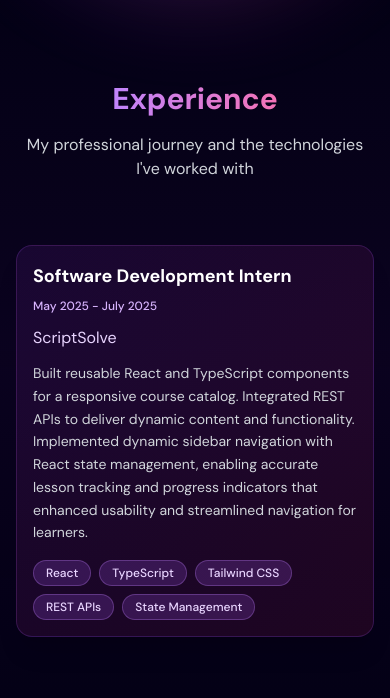
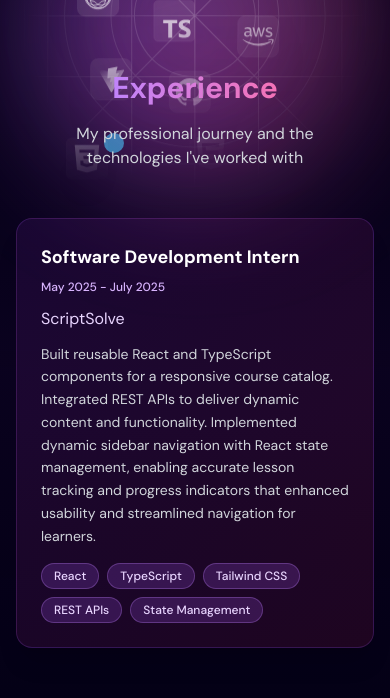
Before and after one commit to tonystalker/ts-portfolio, a Next.js app: page / in a window 390 px wide. Shown: the part 987-1685 px from the top of the page. Built offline with nearby package versions, Linux system fonts and the light colour scheme; a web font is replaced by a local one.

Commit message:
major ui changes

```diff
--- a/components/main/Experience.tsx
+++ b/components/main/Experience.tsx
@@ -23,10 +23,10 @@
 
 const Experience: React.FC = () => {
   return (
-    <div className="relative flex flex-col items-center justify-center min-h-screen w-full py-20" id="experience">
+    <div className="relative flex flex-col items-center justify-center min-h-screen w-full py-12 md:py-20" id="experience">
       <div className="absolute inset-0 bg-gradient-to-b from-transparent via-purple-900/10 to-transparent pointer-events-none" />
 
-      <div className="text-center mb-16 opacity-0 animate-fadeInUp">
+      <div className="text-center mb-12 md:mb-16 opacity-0 animate-fadeInUp px-4">
         <h2 className="text-3xl md:text-4xl lg:text-5xl font-bold text-white mb-4">
           <span className="text-transparent bg-clip-text bg-gradient-to-r from-purple-400 to-pink-400">
             Experience
@@ -39,7 +39,6 @@
 
       <div className="max-w-6xl mx-auto px-4 w-full">
         <div className="relative">
-          {/* Timeline line */}
           <div className="absolute left-1/2 transform -translate-x-1/2 h-full w-0.5 bg-gradient-to-b from-purple-400 to-pink-400 hidden md:block" />
 
           <div className="space-y-12">
@@ -49,12 +48,10 @@
                 className={`relative flex flex-col md:flex-row items-center opacity-0 animate-fadeInUp`}
                 style={{ animationDelay: `${index * 0.2}s` }}
               >
-                {/* Timeline dot */}
                 <div className="absolute left-1/2 transform -translate-x-1/2 w-4 h-4 bg-gradient-to-r from-purple-400 to-pink-400 rounded-full border-2 border-[#030014] hidden md:block z-10" />
 
-                {/* Content card */}
                 <div className="w-full md:w-10/12 lg:w-5/12 md:pr-8">
-                  <div className="bg-gradient-to-br from-purple-900/20 to-pink-900/20 backdrop-blur-sm border border-purple-500/20 rounded-2xl p-4 md:p-6 shadow-xl hover:shadow-purple-500/20 transition-all duration-300 hover:scale-105">
+                  <div className="bg-gradient-to-br from-purple-900/20 to-pink-900/20 backdrop-blur-sm border border-purple-500/20 rounded-2xl p-6 md:p-6 shadow-xl hover:shadow-purple-500/20 transition-all duration-300 hover:scale-105">
                     <div className="flex flex-col md:flex-row md:items-center md:justify-between gap-2 mb-3">
                       <h3 className="text-lg md:text-xl font-bold text-white">{item.title}</h3>
                       <span className="text-xs md:text-sm text-purple-300 font-medium">{item.period}</span>
@@ -77,7 +74,6 @@
                   </div>
                 </div>
 
-                {/* Spacer for alternating layout */}
                 <div className="hidden md:block w-2/12 lg:w-5/12" />
               </div>
             ))}
--- a/components/main/Hero.tsx
+++ b/components/main/Hero.tsx
@@ -8,12 +8,12 @@
         autoPlay
         muted
         loop
-        className="absolute top-0 left-0 h-full w-full z-[1] object-cover brightness-75 saturate-150"
+        className="absolute top-0 left-0 h-full w-full z-[0] object-cover brightness-75 saturate-150"
       >
         <source src="./a1.webm" type="video/webm" />
       </video>
 
-      <div className="relative z-[1] w-full h-full flex items-center justify-center bg-black bg-opacity-40 backdrop-blur-md">
+      <div className="relative z-[2] w-full h-full flex items-start pt-32 md:pt-0 md:items-center justify-center bg-black bg-opacity-40 backdrop-blur-md">
         <HeroContent />
       </div>
     </div>
--- a/components/main/Projects.tsx
+++ b/components/main/Projects.tsx
@@ -48,7 +48,6 @@
       className="relative flex flex-col items-center justify-center min-h-screen py-20 overflow-hidden"
       id="projects"
     >
-      {/* Animated background elements */}
       <div className="absolute inset-0 pointer-events-none">
         <div className="absolute top-20 left-20 w-72 h-72 bg-purple-500 rounded-full mix-blend-multiply filter blur-xl opacity-20 animate-blob"></div>
         <div className="absolute top-40 right-20 w-72 h-72 bg-cyan-500 rounded-full mix-blend-multiply filter blur-xl opacity-20 animate-blob animation-delay-2000"></div>
@@ -88,12 +87,11 @@
       </div>
 
       <div className="relative w-full max-w-7xl mx-auto px-4 md:px-6 z-10">
-        {/* Bento Grid Layout */}
-        <div className="grid grid-cols-1 md:grid-cols-2 lg:grid-cols-3 gap-6 auto-rows-[minmax(400px,auto)]">
+        <div className="flex overflow-x-auto pb-8 gap-6 snap-x snap-mandatory md:grid md:grid-cols-2 lg:grid-cols-3 md:pb-0 auto-rows-[minmax(400px,auto)]">
           {projects.map((project, index) => (
             <div
               key={project.id}
-              className={`${index === 0 || index === 3 ? 'md:col-span-2' : 'md:col-span-1'}`}
+              className={`${index === 0 || index === 3 ? 'md:col-span-2' : 'md:col-span-1'} min-w-[85vw] md:min-w-0 snap-center`}
             >
               <ProjectCard
                 {...project}
@@ -104,7 +102,6 @@
         </div>
       </div>
 
-      {/* Enhanced CTA Section */}
       <motion.div
         initial={{ opacity: 0, y: 30 }}
         whileInView={{ opacity: 1, y: 0 }}
--- a/components/main/Skills.tsx
+++ b/components/main/Skills.tsx
@@ -38,13 +38,11 @@
       id="skills"
       className="relative flex flex-col items-center justify-center py-20 overflow-hidden"
     >
-      {/* Animated background elements */}
       <div className="absolute inset-0 pointer-events-none">
         <div className="absolute top-20 left-20 w-64 h-64 bg-purple-500 rounded-full mix-blend-multiply filter blur-xl opacity-5 animate-blob"></div>
         <div className="absolute top-40 right-20 w-64 h-64 bg-cyan-500 rounded-full mix-blend-multiply filter blur-xl opacity-5 animate-blob animation-delay-2000"></div>
       </div>
 
-      {/* Section Header */}
       <div className="text-center mb-12 opacity-0 animate-fadeInUp relative z-10">
         <div className="inline-flex items-center gap-2 px-4 py-2 bg-purple-500/10 border border-purple-500/30 backdrop-blur-sm rounded-full mb-6">
           <div className="w-2 h-2 bg-gradient-to-r from-purple-400 to-pink-400 rounded-full animate-pulse"></div>
@@ -62,18 +60,16 @@
         </p>
       </div>
 
-      {/* Category Tabs */}
-      <div className="flex justify-center mb-8 opacity-0 animate-fadeInUp relative z-10" style={{ animationDelay: "0.2s" }}>
-        <div className="inline-flex bg-gray-800/50 backdrop-blur-sm border border-gray-700/50 rounded-full p-1">
+      <div className="flex justify-center mb-8 opacity-0 animate-fadeInUp relative z-10 px-4" style={{ animationDelay: "0.2s" }}>
+        <div className="inline-flex bg-gray-800/50 backdrop-blur-sm border border-gray-700/50 rounded-full p-1 flex-wrap gap-1">
           {skillCategories.map((category) => (
             <button
               key={category.id}
               onClick={() => setActiveCategory(category.id)}
-              className={`px-6 py-3 rounded-full font-medium transition-all duration-300 ${
-                activeCategory === category.id
-                  ? `bg-gradient-to-r ${category.gradient} text-white shadow-lg`
-                  : "text-gray-400 hover:text-white"
-              }`}
+              className={`px-4 md:px-6 py-2 md:py-3 rounded-full font-medium transition-all duration-300 text-sm md:text-base ${activeCategory === category.id
+                ? `bg-gradient-to-r ${category.gradient} text-white shadow-lg`
+                : "text-gray-400 hover:text-white"
+                }`}
             >
               {category.title}
             </button>
@@ -81,21 +77,18 @@
         </div>
       </div>
 
-      {/* Skills Display */}
       <div className="w-full max-w-4xl mx-auto px-6 z-10 opacity-0 animate-fadeInUp relative" style={{ animationDelay: "0.4s" }}>
         <div className="bg-gradient-to-br from-gray-900/80 to-gray-800/60 backdrop-blur-xl border border-gray-700/50 rounded-2xl p-8">
-          {/* Category Header */}
           <div className="text-center mb-8">
             <h3 className={`text-2xl font-bold text-transparent bg-clip-text bg-gradient-to-r ${activeSkills?.gradient} mb-2`}>
               {activeSkills?.title} Development
             </h3>
             <div className="w-16 h-1 bg-gradient-to-r opacity-30 rounded-full mx-auto"
-                 style={{ backgroundImage: `linear-gradient(to right, var(--tw-gradient-stops))` }}>
+              style={{ backgroundImage: `linear-gradient(to right, var(--tw-gradient-stops))` }}>
             </div>
           </div>
 
-          {/* Skills Grid */}
-          <div className="grid grid-cols-3 md:grid-cols-4 lg:grid-cols-6 gap-6">
+          <div className="grid grid-cols-2 sm:grid-cols-3 md:grid-cols-4 lg:grid-cols-6 gap-4 md:gap-6">
             {activeSkills?.skills.map((skill, skillIndex) => (
               <div
                 key={skillIndex}
@@ -119,7 +112,6 @@
         </div>
       </div>
 
-      {/* Background gradient */}
       <div className="absolute inset-0 z-[-1] bg-gradient-to-b from-[#030014] via-purple-900/5 to-[#030014] pointer-events-none"></div>
     </section>
   );
--- a/components/main/StarBackground.tsx
+++ b/components/main/StarBackground.tsx
@@ -2,7 +2,6 @@
 
 import React, { useState, useRef, Suspense } from "react";
 import { Canvas, useFrame } from "@react-three/fiber";
-//ts-ignore
 import { Points, PointMaterial, Preload } from "@react-three/drei";
 
 import * as random from "maath/random/dist/maath-random.esm";
```
Also changed, not shown: components/main/Navbar.tsx (+0 -14 lines), components/sub/ProjectCard.tsx (+0 -9 lines).
